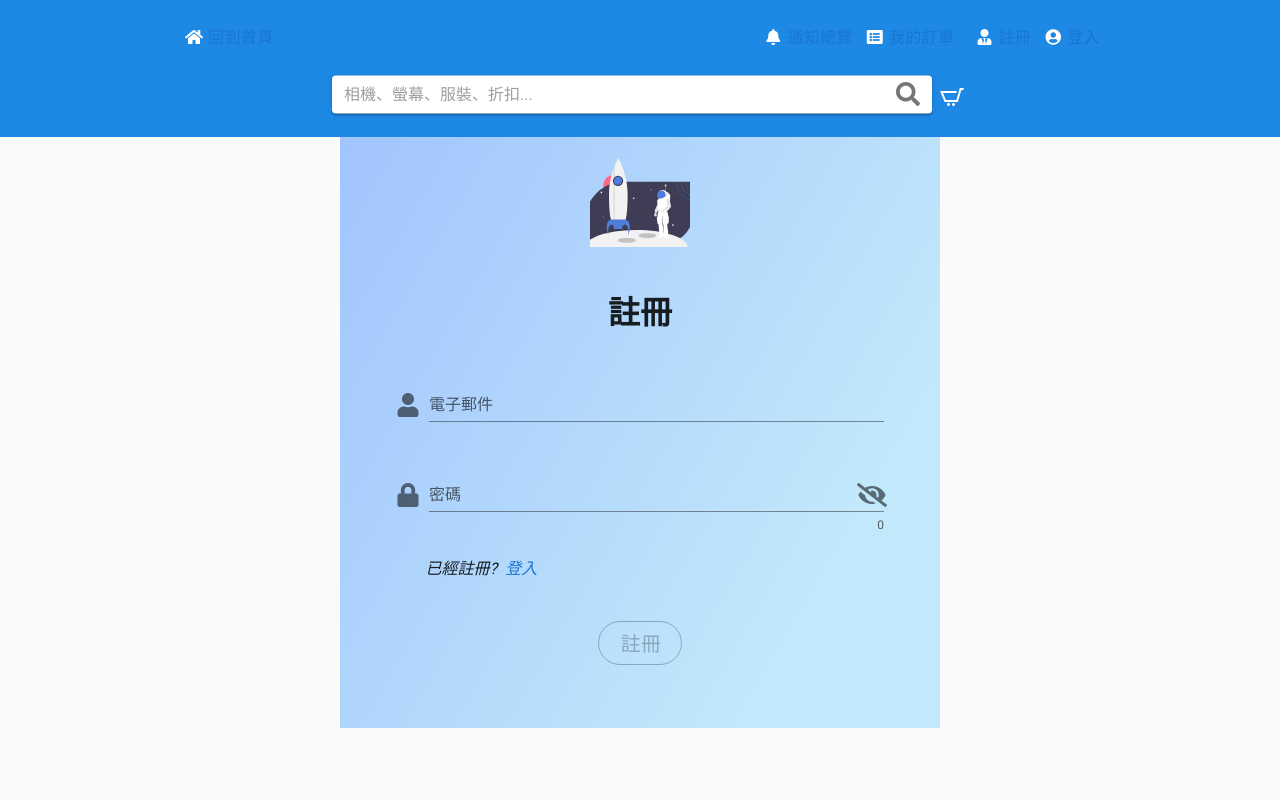
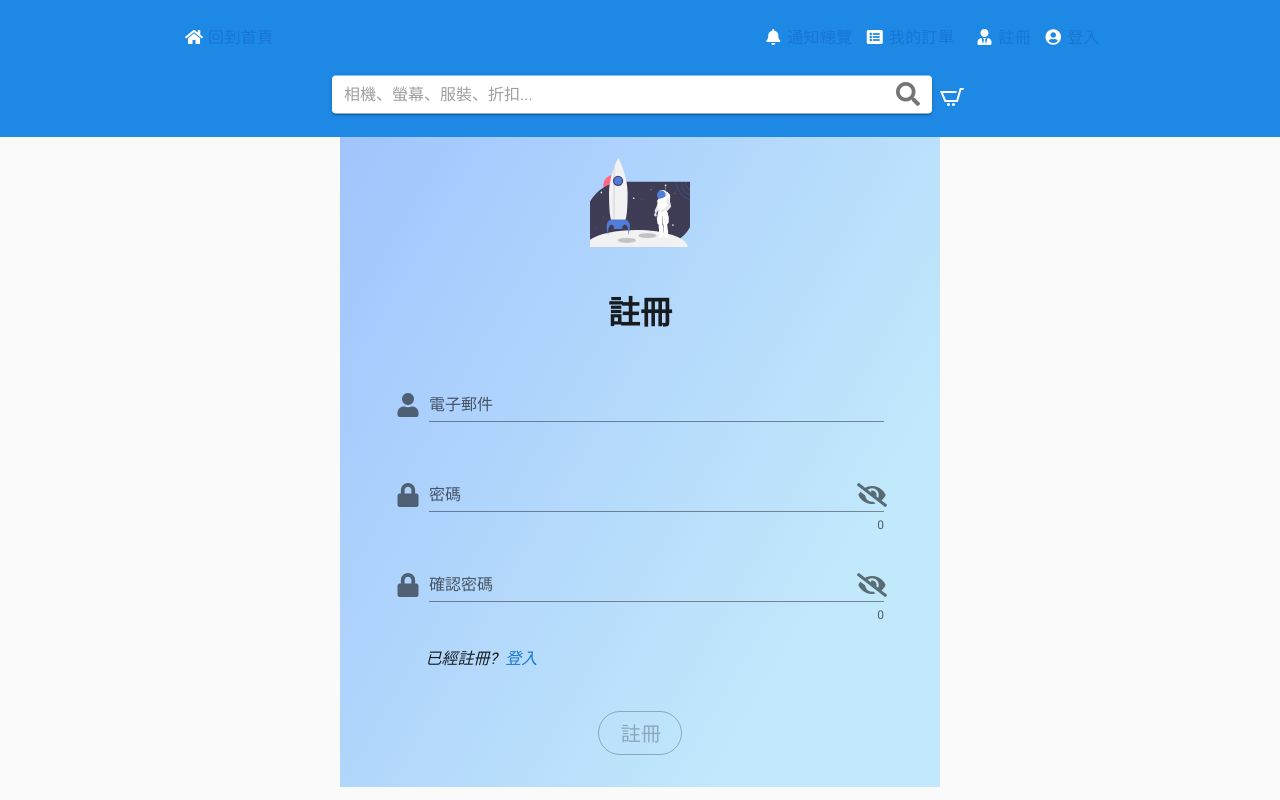
Before and after one commit to Andy-Ho8872/e-commerce-site-front-end, a Nuxt app: page /Auth/register in a window 1280 px wide. Shown: the top 800 px of the page. Built offline with nearby package versions, Linux system fonts and the light colour scheme.

Commit message:
add password confirmation

```diff
--- a/mixins/authMixin.js
+++ b/mixins/authMixin.js
@@ -8,6 +8,7 @@ export default {
             form: {
                 email: '',
                 password: '',
+                password_confirmation: ''
             },
             //* 表單驗證規則
             valid: null, //* 是否合格
@@ -19,6 +20,8 @@ export default {
                     const pattern = /^(([^<>()[\]\\.,;:\s@"]+(\.[^<>()[\]\\.,;:\s@"]+)*)|(".+"))@((\[[0-9]{1,3}\.[0-9]{1,3}\.[0-9]{1,3}\.[0-9]{1,3}])|(([a-zA-Z\-0-9]+\.)+[a-zA-Z]{2,}))$/
                     return pattern.test(value) || '範例 : abc123@gmail.com'
                 },
+                // 比對密碼與確認密碼欄位是否吻合
+                password_confirmation: value => value == this.form.password || '輸入的密碼不一致'
             },
         }
     },
--- a/pages/Auth/register.vue
+++ b/pages/Auth/register.vue
@@ -45,6 +45,24 @@
                         color="blue"
                         label="密碼"
                         placeholder="Password"
+                    >
+                    </v-text-field>
+                    <!-- 確認密碼 -->
+                    <v-text-field
+                        class="ma-6"
+                        name="password_confirmation"
+                        required
+                        counter
+                        v-model="form.password_confirmation"
+                        :rules="[rules.required, rules.min, rules.password_confirmation]"
+                        :type="show ? 'text' : 'password'"
+                        @click:append="show = !show"
+                        :append-icon="show ? 'fa-eye' : 'fa-eye-slash'"
+                        minlength="6"
+                        prepend-icon="fa-lock"
+                        color="blue"
+                        label="確認密碼"
+                        placeholder="Password_Confirmation"
                     >
                     </v-text-field>
                 </div>
@@ -122,7 +140,6 @@ export default {
     position: relative;
     background-image: linear-gradient(120deg, #a1c4fd 0%, #c2e9fb 80%);
     max-width: 600px;
-    height: 600px;
 }
 .error_msg {
     position: absolute;
```
